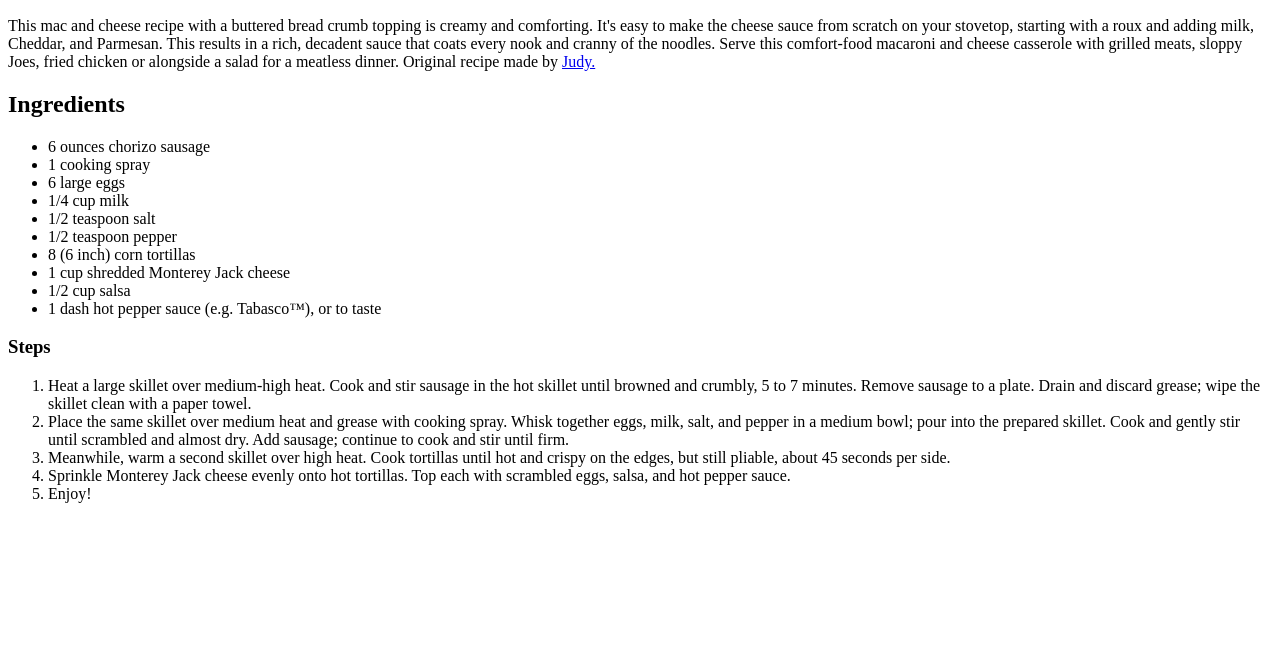
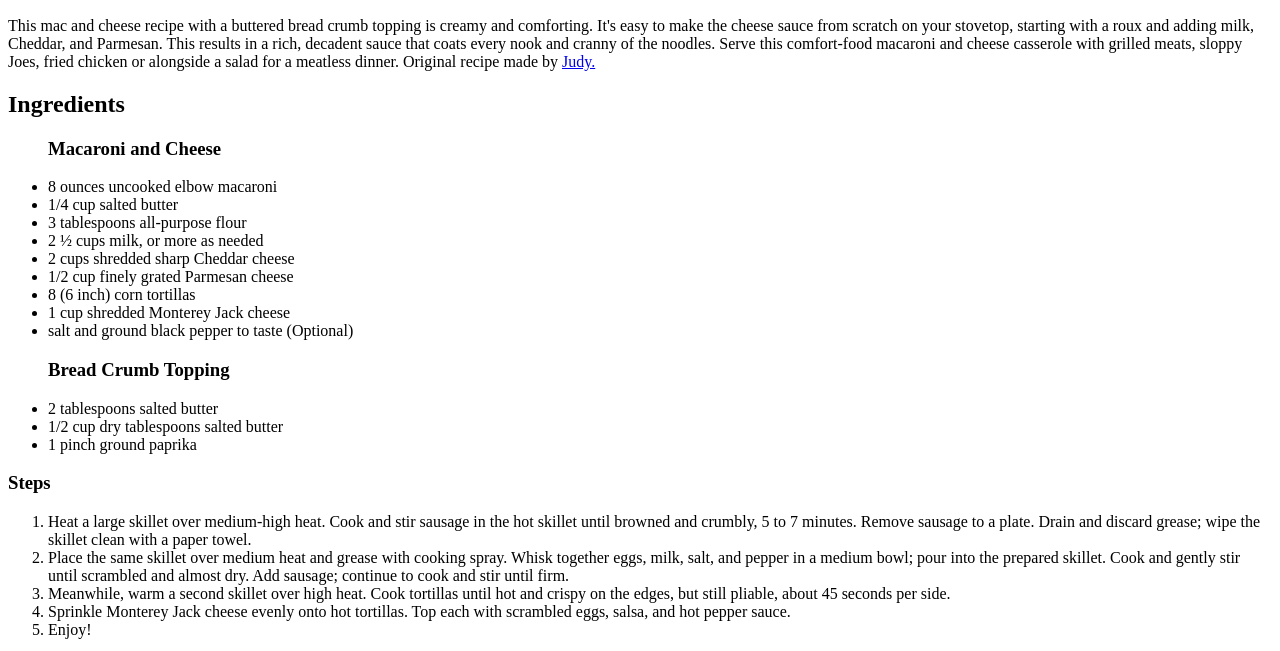
Before and after one commit to bbrandito/odin-recipes, a plain HTML site: page recipes/Mac_and_Cheese.html in a window 1280 px wide. Shown: the part 599-1250 px from the top of the page. Before the commit the page ends 1118 px from the top, so only its background shows below. Drawn offline with Linux system fonts and the light colour scheme; files whose address does not match are found by name.

Commit message:
add Ingredients to M&C

```diff
--- a/recipes/Mac_and_Cheese.html
+++ b/recipes/Mac_and_Cheese.html
@@ -20,16 +20,21 @@
 
     <h2>Ingredients</h2>
     <ul>
-        <li>6 ounces chorizo sausage</li>
-        <li>1 cooking spray</li>
-        <li>6 large eggs</li>
-        <li>1/4 cup milk</li>
-        <li>1/2 teaspoon salt</li>
-        <li>1/2 teaspoon pepper</li>
+        <h3>Macaroni and Cheese</h3>
+        <li>8 ounces uncooked elbow macaroni</li>
+        <li>1/4 cup salted butter</li>
+        <li>3 tablespoons all-purpose flour</li>
+        <li>2 ½ cups milk, or more as needed</li>
+        <li>2 cups shredded sharp Cheddar cheese</li>
+        <li>1/2 cup finely grated Parmesan cheese</li>
         <li>8 (6 inch) corn tortillas</li>
         <li>1 cup shredded Monterey Jack cheese</li>
-        <li>1/2 cup salsa</li>
-        <li>1 dash hot pepper sauce (e.g. Tabasco™), or to taste</li>
+        <li>salt and ground black pepper to taste (Optional)</li>
+
+        <h3>Bread Crumb Topping</h3>
+        <li>2 tablespoons salted butter</li>
+        <li>1/2 cup dry tablespoons salted butter</li>
+        <li>1 pinch ground paprika</li>
     </ul>
 
 
```
